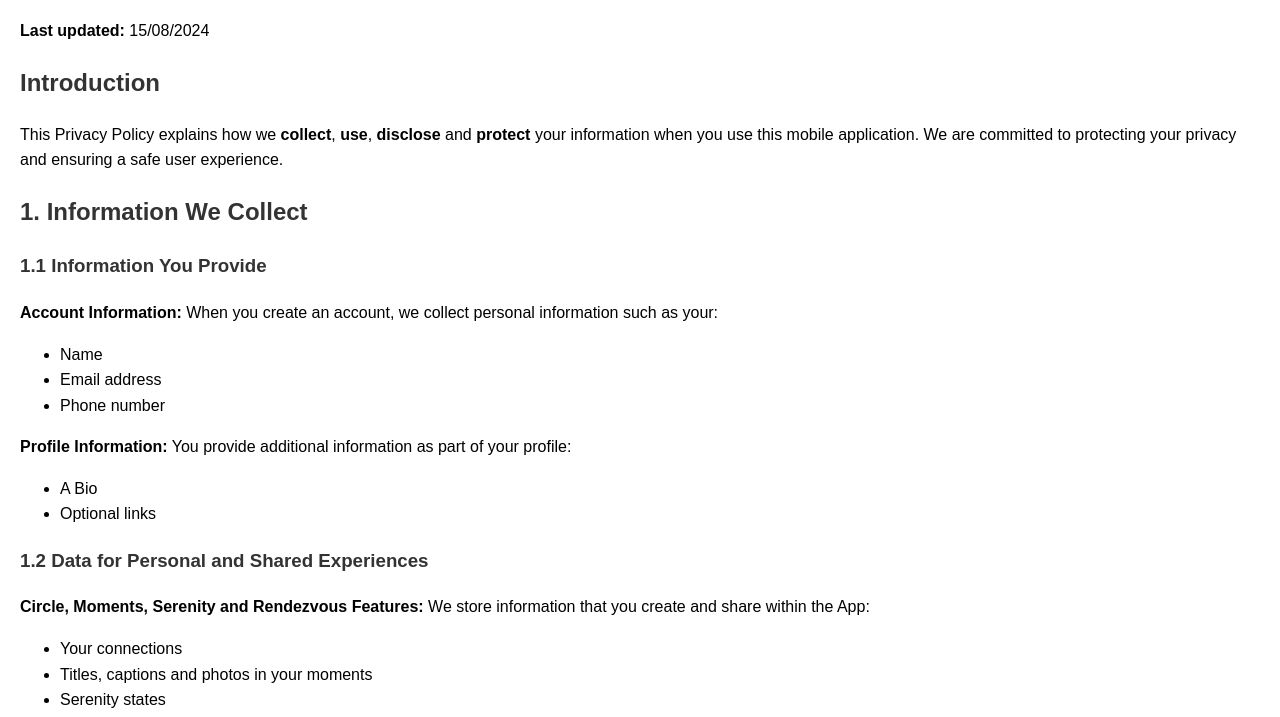
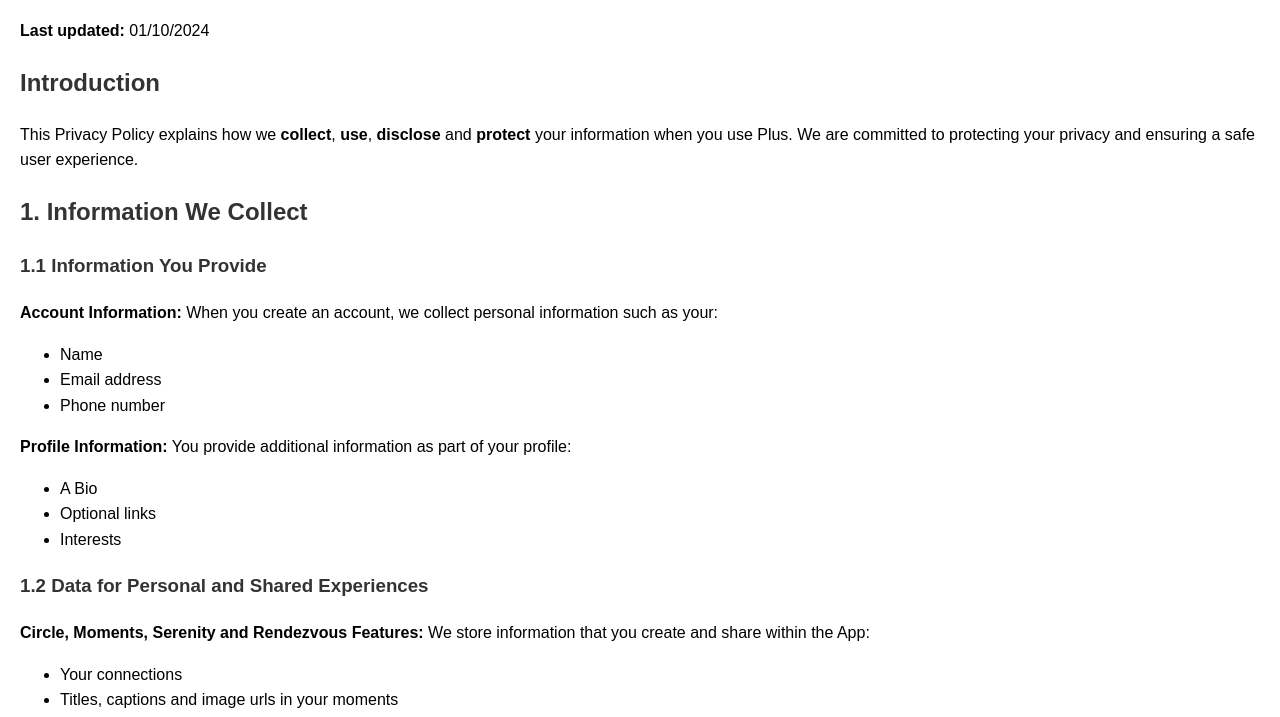
Before and after one commit to balendroid/plusprivacypolicy, a plain HTML site: page index.html in a window 1280 px wide. Shown: the part 76-793 px from the top of the page. Drawn offline with Linux system fonts and the light colour scheme.

Commit message:
Update index.html

```diff
--- a/index.html
+++ b/index.html
@@ -20,10 +20,10 @@
 </head>
 <body>
     <h1>Privacy Policy</h1>
-    <p><strong>Last updated:</strong> 15/08/2024</p>
+    <p><strong>Last updated:</strong> 01/10/2024</p>
 
     <h2>Introduction</h2>
-    <p>This Privacy Policy explains how we <b>collect</b>, <b>use</b>, <b>disclose</b> and <b>protect</b> your information when you use this mobile application. We are committed to protecting your privacy and ensuring a safe user experience.</p>
+    <p>This Privacy Policy explains how we <b>collect</b>, <b>use</b>, <b>disclose</b> and <b>protect</b> your information when you use Plus. We are committed to protecting your privacy and ensuring a safe user experience.</p>
 
     <h2>1. Information We Collect</h2>
 
@@ -38,13 +38,14 @@
          <ul>
             <li>A Bio</li>
             <li>Optional links</li>
+             <li>Interests</li>
         </ul>
 
     <h3>1.2 Data for Personal and Shared Experiences</h3>
     <p><strong>Circle, Moments, Serenity and Rendezvous Features:</strong> We store information that you create and share within the App: </p>
      <ul>
             <li>Your connections</li>
-            <li>Titles, captions and photos in your moments</li>
+            <li>Titles, captions and image urls in your moments</li>
             <li>Serenity states</li>
             <li>Created rendezvous</li>
 
```
